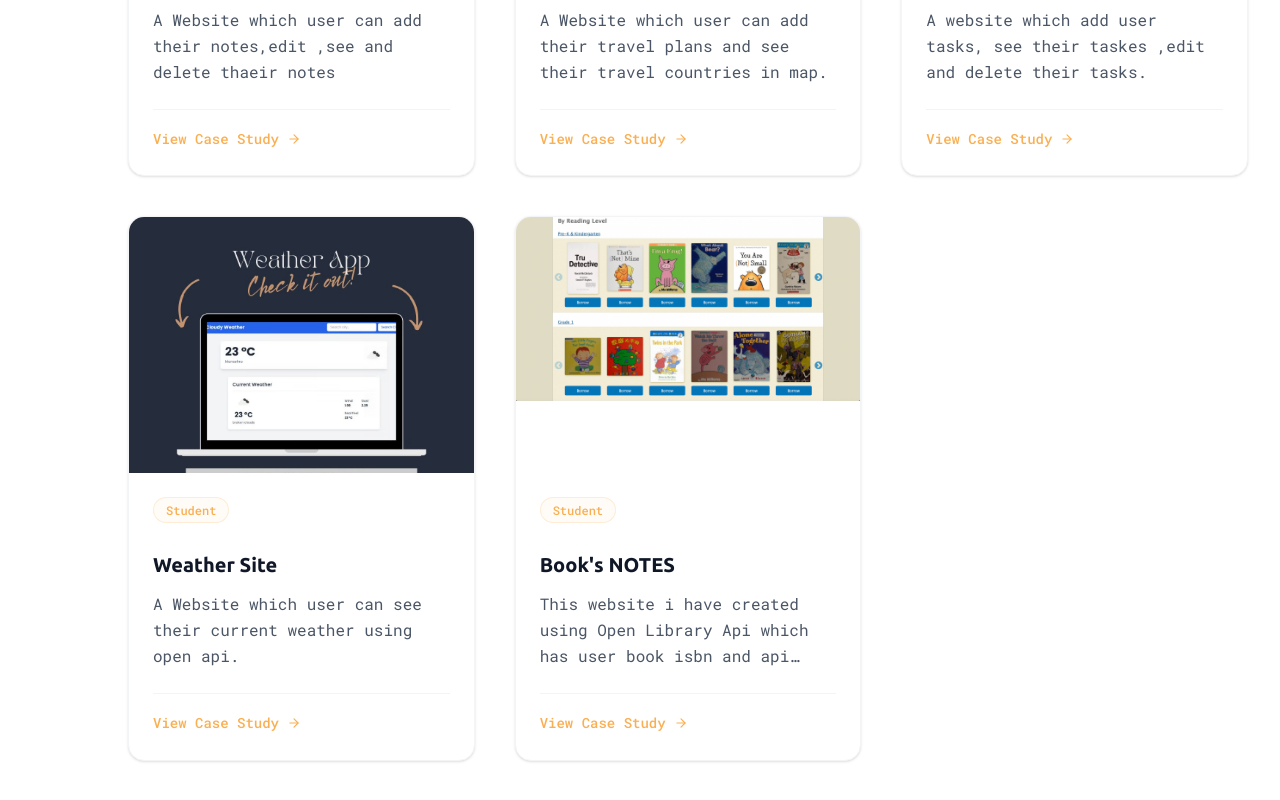
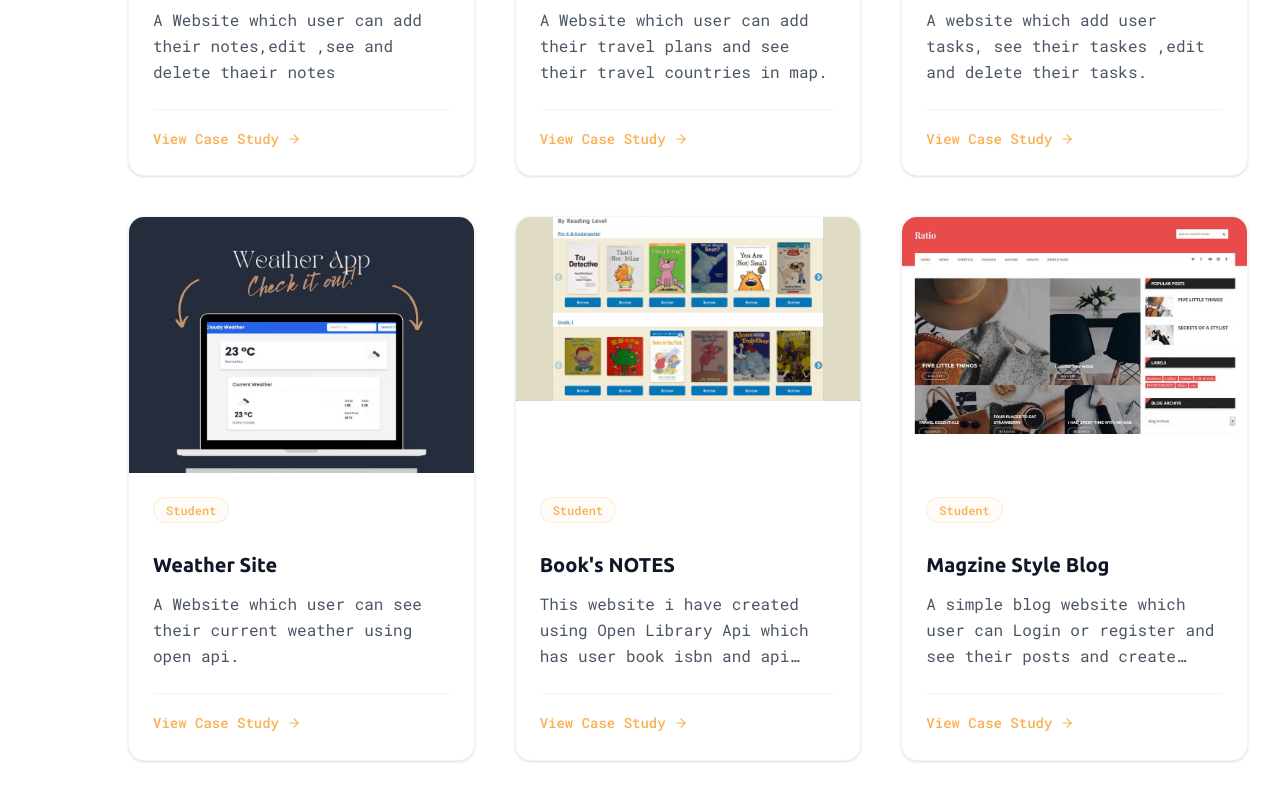
Before and after one commit to MalikMubashir200/Resume, a Next.js app: page / in a window 1280 px wide. Shown: the part 4571-5371 px from the top of the page. Built offline with nearby package versions, Linux system fonts and the light colour scheme; no server answers.

Commit message:
Add New Project

```diff
--- a/app/storage/storage.ts
+++ b/app/storage/storage.ts
@@ -1,3 +1,5 @@
+import { title } from "process";
+
 const projects = [
     {
       id: 1,
@@ -38,6 +40,14 @@ const projects = [
       image:"/p5.png",
       category:"Student",
       caseStudyLink:"#"
+    },
+    {
+      id:6,
+      title:"Magzine Style Blog",
+      description:"A simple blog website which user can Login or register and see their posts and create edit and delete posts.Using Ejs, Tailwind css Express js and Postgress.",
+      image:"/Blog.webp",
+      category:"Student",
+      caseStudyLink:"#"
     }
     // Add more projects as needed
   ];
```
Also changed, not shown: public/Blog.webp (added).
